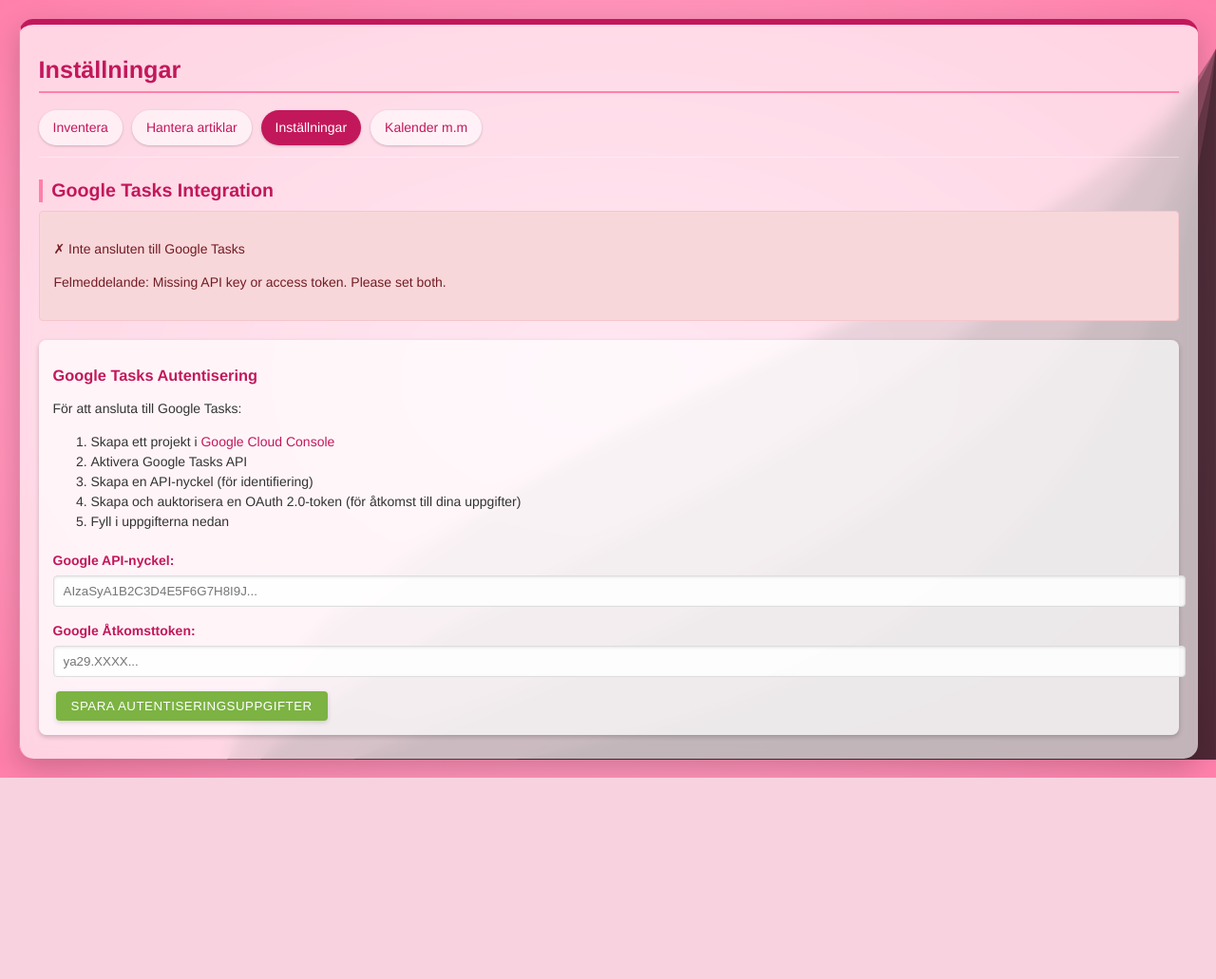
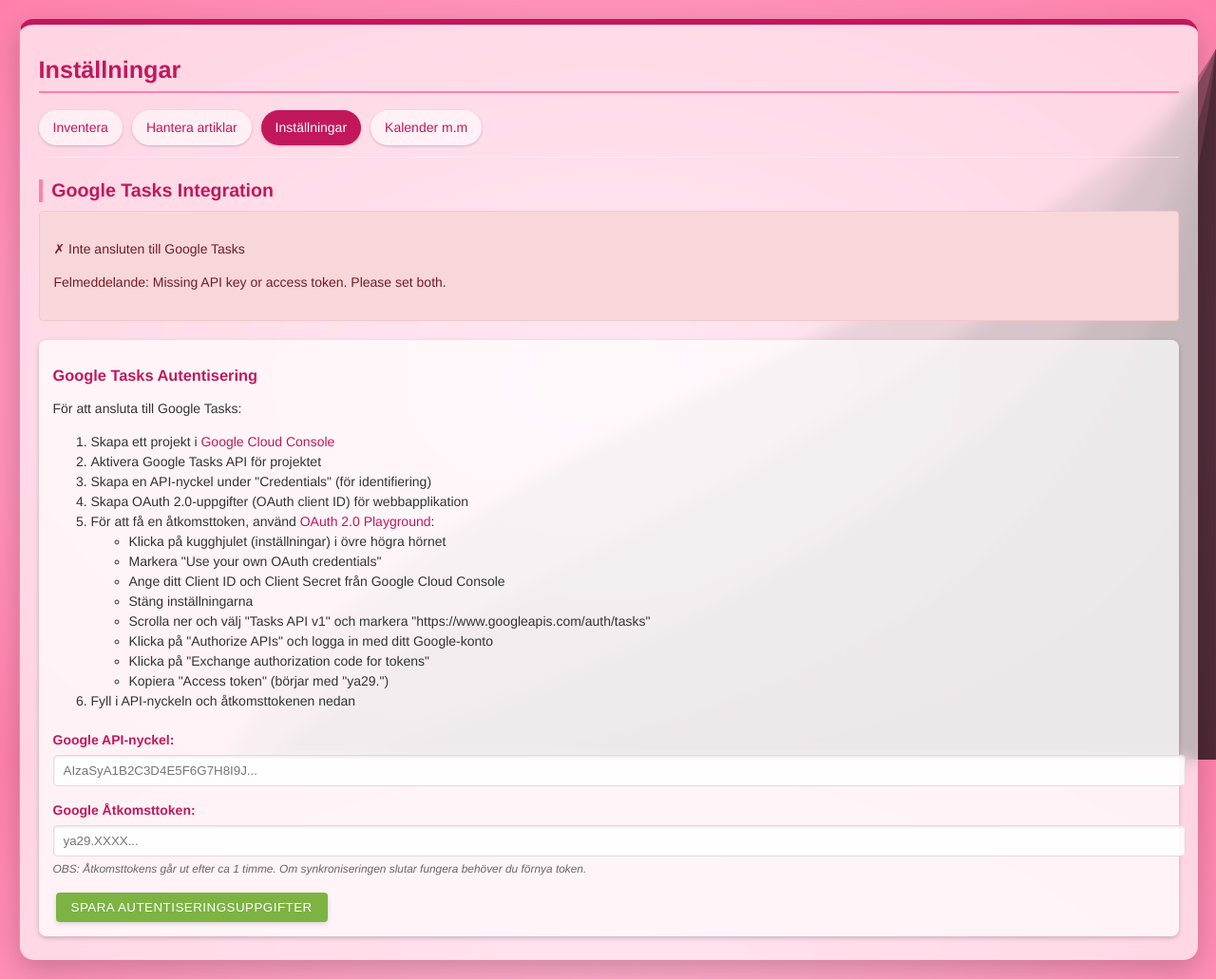
Before and after one commit to snis/inventera, a Flask app: page /settings in a window 1280 px wide. Shown: the whole page at 95% size. Before the commit the page ends 819 px from the top, so only its background shows below. Run offline with Flask 3, Linux system fonts and the light colour scheme.

Commit message:
Add detailed OAuth token instructions
- Add step-by-step instructions for OAuth 2.0 Playground usage
- Update settings page with token expiration warning
- Add help text styling for token expiration notice
- Improve error handling for expired tokens (401 responses)
- Update documentation with token refresh information
- Make token expiration more visible to users

🤖 Generated with [Claude Code](https://claude.ai/code)

Co-Authored-By: Claude <noreply@anthropic.com>

```diff
--- a/app/static/style.css
+++ b/app/static/style.css
@@ -712,6 +712,13 @@ button:hover {
   text-align: center;
 }
 
+.help-text {
+  font-size: 0.85em;
+  color: #666;
+  margin-top: 5px;
+  font-style: italic;
+}
+
 @media screen and (max-width: 768px) {
   .auth-section, .mappings-section {
     padding: 10px;
--- a/app/templates/settings.html
+++ b/app/templates/settings.html
@@ -43,10 +43,22 @@
                 <p>För att ansluta till Google Tasks:</p>
                 <ol>
                     <li>Skapa ett projekt i <a href="https://console.cloud.google.com/" target="_blank">Google Cloud Console</a></li>
-                    <li>Aktivera Google Tasks API</li>
-                    <li>Skapa en API-nyckel (för identifiering)</li>
-                    <li>Skapa och auktorisera en OAuth 2.0-token (för åtkomst till dina uppgifter)</li>
-                    <li>Fyll i uppgifterna nedan</li>
+                    <li>Aktivera Google Tasks API för projektet</li>
+                    <li>Skapa en API-nyckel under "Credentials" (för identifiering)</li>
+                    <li>Skapa OAuth 2.0-uppgifter (OAuth client ID) för webbapplikation</li>
+                    <li>För att få en åtkomsttoken, använd <a href="https://developers.google.com/oauthplayground/" target="_blank">OAuth 2.0 Playground</a>:
+                        <ul>
+                            <li>Klicka på kugghjulet (inställningar) i övre högra hörnet</li>
+                            <li>Markera "Use your own OAuth credentials"</li>
+                            <li>Ange ditt Client ID och Client Secret från Google Cloud Console</li>
+                            <li>Stäng inställningarna</li>
+                            <li>Scrolla ner och välj "Tasks API v1" och markera "https://www.googleapis.com/auth/tasks"</li>
+                            <li>Klicka på "Authorize APIs" och logga in med ditt Google-konto</li>
+                            <li>Klicka på "Exchange authorization code for tokens"</li>
+                            <li>Kopiera "Access token" (börjar med "ya29.")</li>
+                        </ul>
+                    </li>
+                    <li>Fyll i API-nyckeln och åtkomsttokenen nedan</li>
                 </ol>
             </div>
 
@@ -58,6 +70,7 @@
                 <div class="form-group">
                     <label for="access_token">Google Åtkomsttoken:</label>
                     <input type="text" name="access_token" id="access_token" placeholder="ya29.XXXX..." class="input-text" value="{{ 'XXXX-XXXX-XXXX...' if has_access_token else '' }}">
+                    <p class="help-text">OBS: Åtkomsttokens går ut efter ca 1 timme. Om synkroniseringen slutar fungera behöver du förnya token.</p>
                 </div>
                 <button type="submit" class="btn">Spara autentiseringsuppgifter</button>
             </form>
--- a/app/utils/google_tasks.py
+++ b/app/utils/google_tasks.py
@@ -124,6 +124,12 @@ class SimpleGoogleTasksService:
             # Debug information
             current_app.logger.debug(f"Request to {url}")
             current_app.logger.debug(f"Response status: {response.status_code}")
+
+            # Check for token expiration (status code 401)
+            if response.status_code == 401:
+                self.error_message = "Access token has expired. Please generate a new token."
+                current_app.logger.error("Access token has expired")
+                return None
 
             response.raise_for_status()  # Raise exception for HTTP errors
 
```
Also changed, not shown: GTASKS-README.md (+14 -3 lines).
